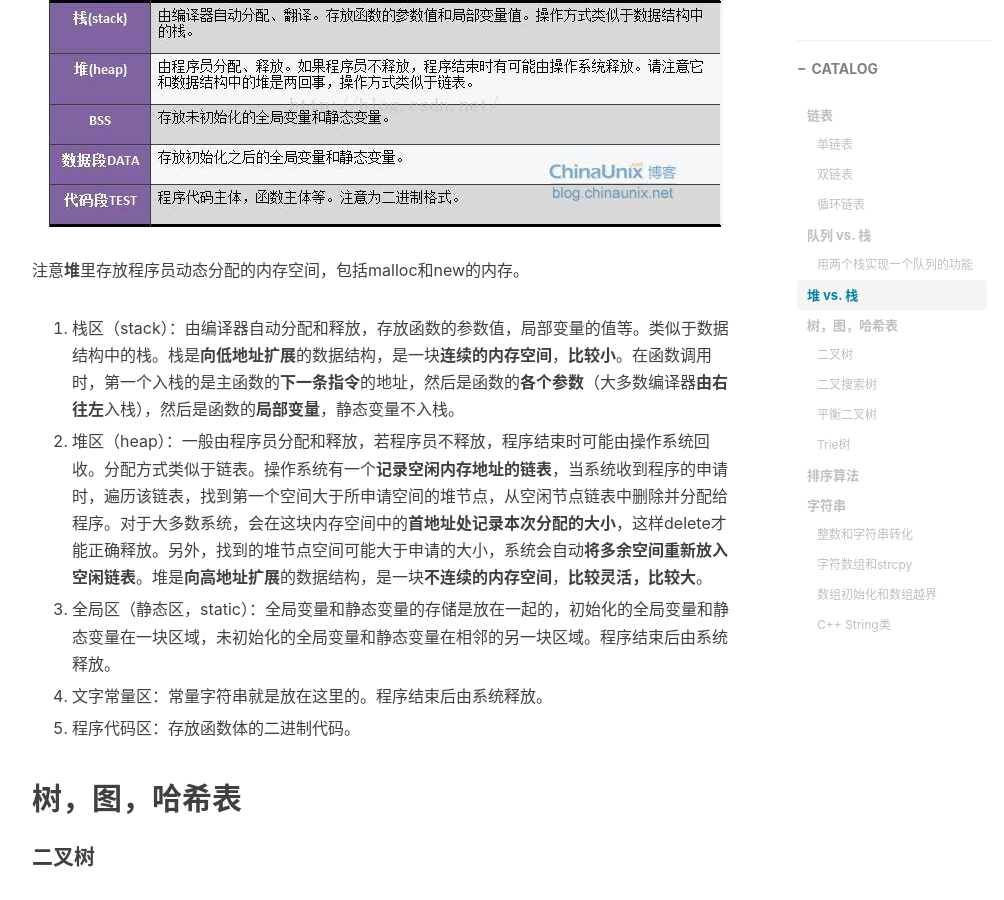
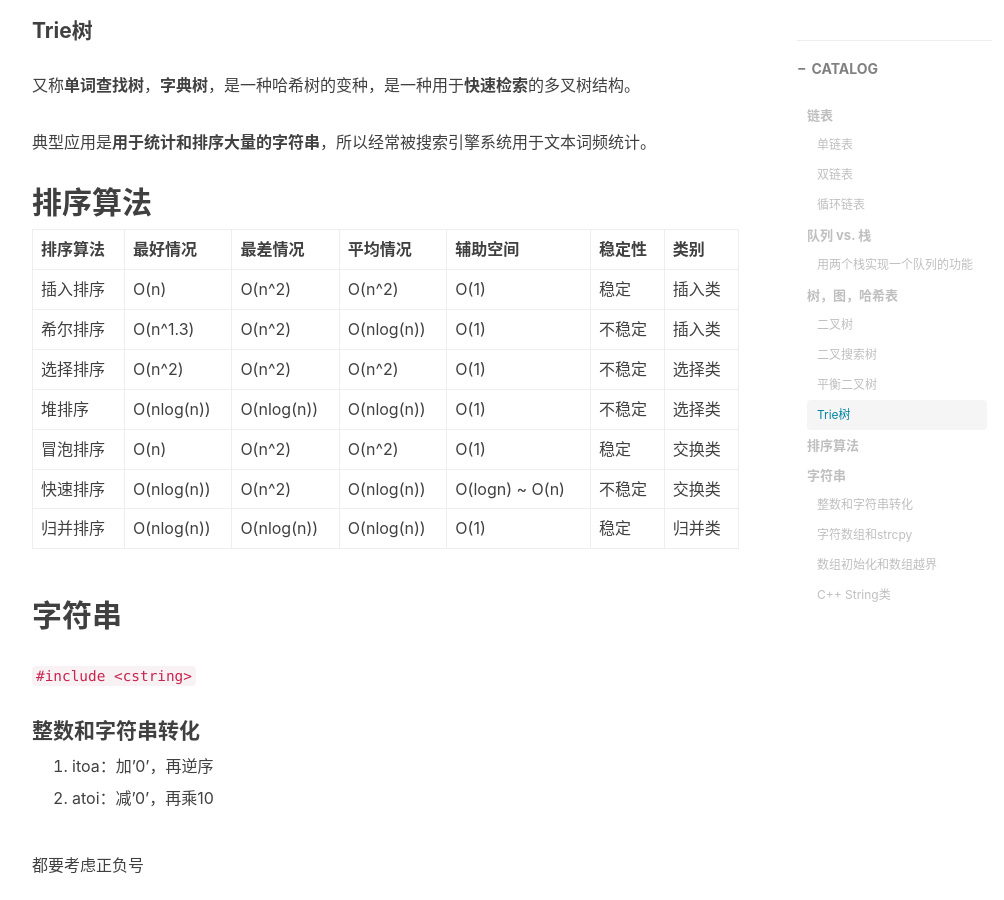
Before and after one commit to StephenRi/StephenRi.github.io, a Jekyll site: the page built from _posts/2018-03-02-[Learning]数据结构笔记.md, in a window 1280 px wide and 900 px high, scrolled down 2261 px. Shown: the whole window, without its empty margins (233-1237 px from the left). Built offline with Jekyll 4.4.1, drawn with Linux system fonts in a browser that asks for light colours; nearby versions of some CDN libraries; comment, search, counter and statistics services are not loaded.

Commit message:
Update 2018-03-02-[Learning]数据结构笔记.md

```diff
--- a/_posts/2018-03-02-[Learning]数据结构笔记.md
+++ b/_posts/2018-03-02-[Learning]数据结构笔记.md
@@ -51,28 +51,6 @@ pCurr = pNext;
 >我们有两个栈stack1和stack2。
 >插入的时候都是直接用stack1.push(element)。
 >删除的时候：当stack2中不为空时，stack2中栈顶的元素就是最先进入队列的元素，可以弹出。如果stack2为空，我们就把stack1中的元素逐个弹出并压入stack2，因为先进入stack1的元素在栈底，经过弹出并压入之后处于stack2的栈顶，可以直接弹出。
-
-
-## 堆 vs. 栈
-
-程序内存空间如下图所示：
-
- ![程序内存空间]({{site.baseurl}}/img/imgInBlog/cpp1.jpg)
-
- ![程序内存空间]({{site.baseurl}}/img/imgInBlog/cpp2.jpg)
-
-注意**堆**里存放程序员动态分配的内存空间，包括malloc和new的内存。
-
-1. 栈区（stack）：由编译器自动分配和释放，存放函数的参数值，局部变量的值等。类似于数据结构中的栈。栈是**向低地址扩展**的数据结构，是一块**连续的内存空间**，**比较小**。在函数调用时，第一个入栈的是主函数的**下一条指令**的地址，然后是函数的**各个参数**（大多数编译器**由右往左**入栈），然后是函数的**局部变量**，静态变量不入栈。
-
-2. 堆区（heap）：一般由程序员分配和释放，若程序员不释放，程序结束时可能由操作系统回收。分配方式类似于链表。操作系统有一个**记录空闲内存地址的链表**，当系统收到程序的申请时，遍历该链表，找到第一个空间大于所申请空间的堆节点，从空闲节点链表中删除并分配给程序。对于大多数系统，会在这块内存空间中的**首地址处记录本次分配的大小**，这样delete才能正确释放。另外，找到的堆节点空间可能大于申请的大小，系统会自动**将多余空间重新放入空闲链表**。堆是**向高地址扩展**的数据结构，是一块**不连续的内存空间**，**比较灵活，比较大**。
-
-3. 全局区（静态区，static）：全局变量和静态变量的存储是放在一起的，初始化的全局变量和静态变量在一块区域，未初始化的全局变量和静态变量在相邻的另一块区域。程序结束后由系统释放。
-
-4. 文字常量区：常量字符串就是放在这里的。程序结束后由系统释放。
-
-5. 程序代码区：存放函数体的二进制代码。
-
 
 ## 树，图，哈希表
 
```
